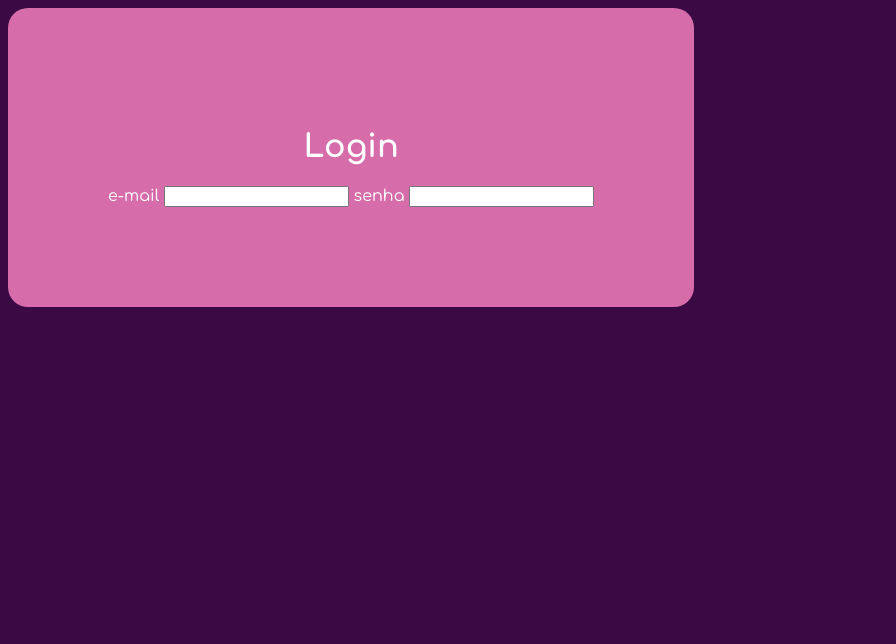
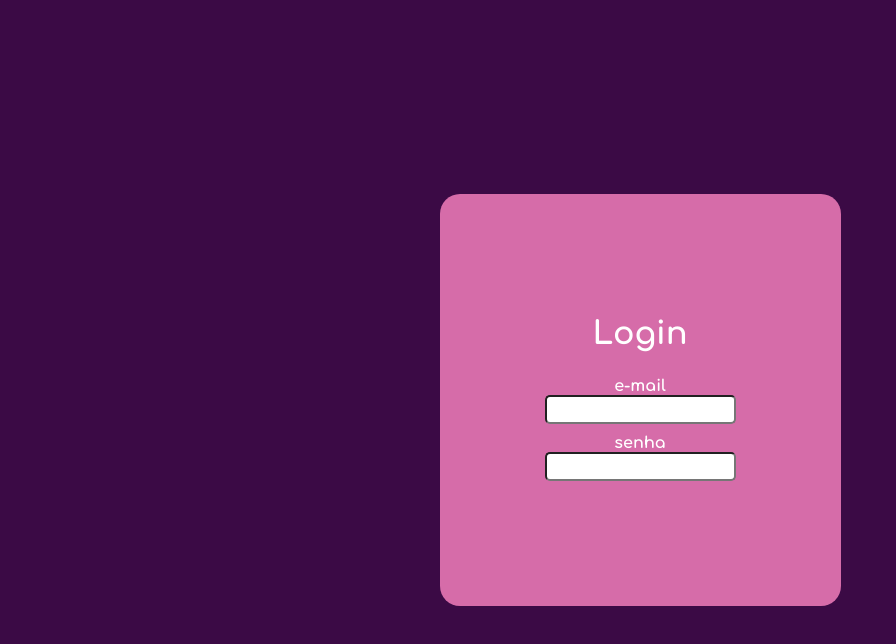
Before and after one commit to phramoscampos-boop/Sistema-de-Gestao---MEI, a plain HTML site: page home/login.html in a window 1280 px wide. Shown: the whole page, without its empty margins (0-896 px from the left). Drawn offline with Linux system fonts and the light colour scheme.

Commit message:
css e login ok

```diff
--- a/home/login.html
+++ b/home/login.html
@@ -14,8 +14,8 @@
       <h1>Login</h1>
       <form action="" class="form-login">
         <label for="email" class="form-label-login">
-          e-mail <input type="email" name="email" id="">
-          senha  <input type="password" name="password" id="">
+          e-mail <input type="email" name="email" id="email-login" class="credencial">
+          senha  <input type="password" name="password" id="password-login" class="credencial">
         </label>
       </form>
 
--- a/home/style.css
+++ b/home/style.css
@@ -49,13 +49,42 @@
     border-color: #3b0a45;
     transform: scale(1.05);
 }
+.btn-login:active {
+    transition: 0.5s;
+    transform: scale(0.95);
+}
 
 /*login.html*/
 
+.body-login {
+    margin: 0;
+    justify-content: center;
+    min-height: 100vh;
+    display: flex;
+    align-items: center;
+}
+
 .login {
-    position: fixed;
     background: #d66ca9;
     padding: 100px;
     border-radius: 20px;
     text-align: center;
+    display: flex;
+    justify-content: center;
+    flex-direction: column;
 }
+
+.credencial {
+    margin-bottom: 10px;
+    padding: 5px;
+    border-radius: 5px;
+}
+
+.form-label-login {
+    display: flex;
+    margin-bottom: 10px;
+    font-weight: bold;
+    padding: 5px;
+    flex-direction: column;
+    text-decoration: none;
+}
```
